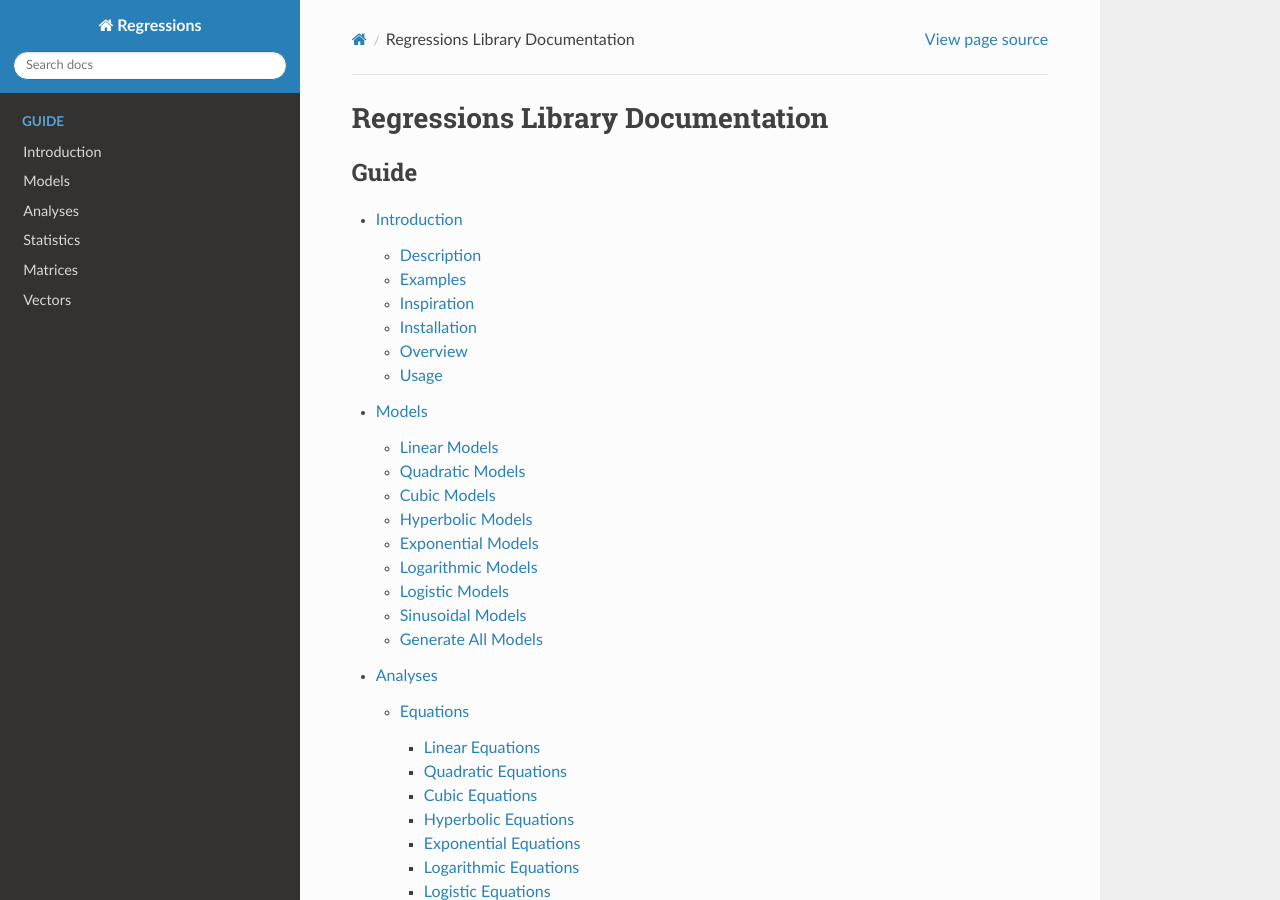
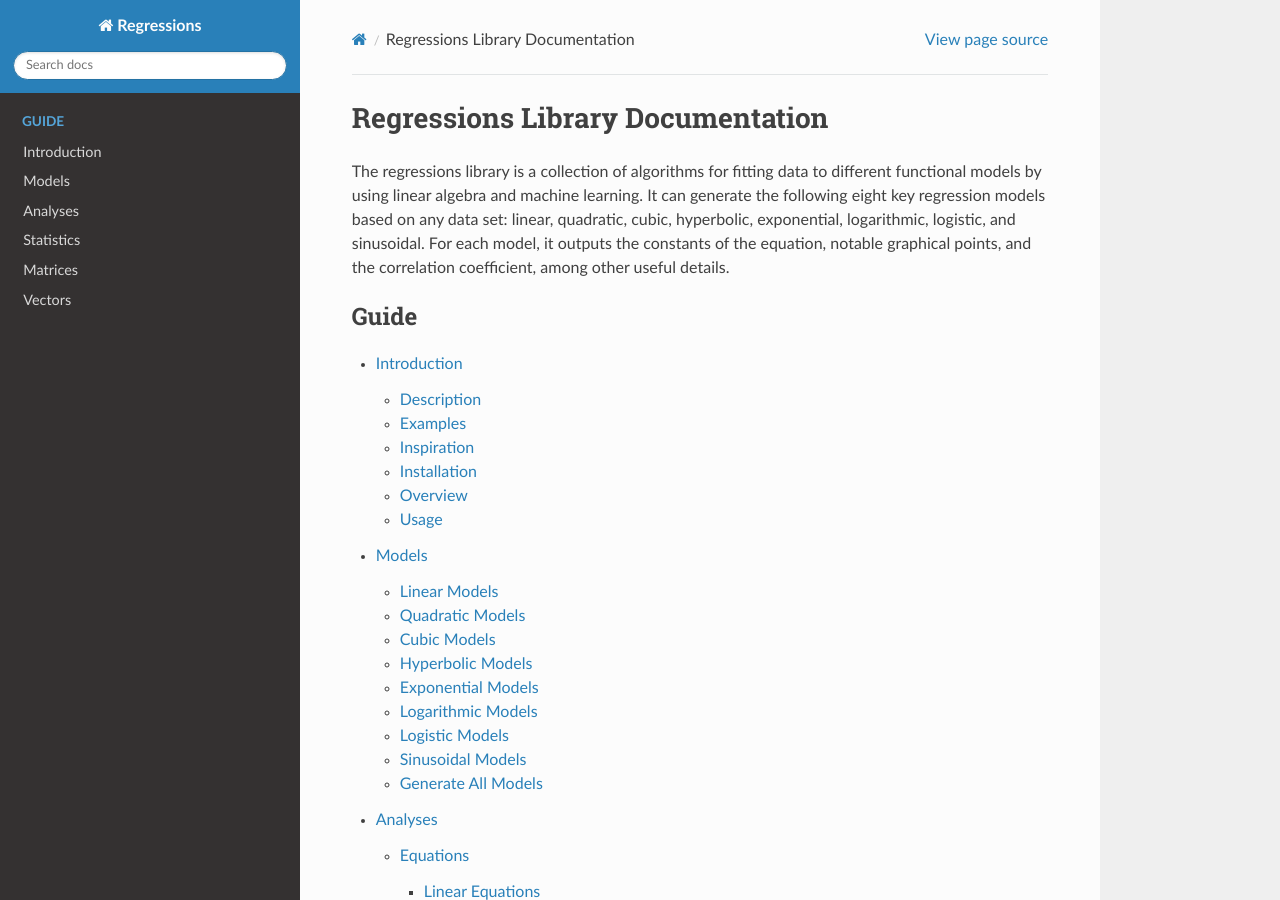
Before and after one commit to jtreeves/regressions_library, a Sphinx documentation site: the page built from documentation/source/index.rst, in a window 1280 px wide and 900 px high. Built offline with Sphinx 7.4.7 and the Read the Docs theme 2.0.0, drawn with Linux system fonts in a browser that asks for light colours; some of the changed text lies outside the part shown.

Commit message:
[documentation] Add intro paragraph to main landing page

```diff
--- a/documentation/source/index.rst
+++ b/documentation/source/index.rst
@@ -1,10 +1,7 @@
-.. Regressions documentation master file, created by
-    sphinx-quickstart on Tue Mar 30 23:43:09 2021.
-    You can adapt this file completely to your liking, but it should at least
-    contain the root `toctree` directive.
-
 Regressions Library Documentation
 =================================
+
+The regressions library is a collection of algorithms for fitting data to different functional models by using linear algebra and machine learning. It can generate the following eight key regression models based on any data set: linear, quadratic, cubic, hyperbolic, exponential, logarithmic, logistic, and sinusoidal. For each model, it outputs the constants of the equation, notable graphical points, and the correlation coefficient, among other useful details.
 
 .. toctree::
     :maxdepth: 4
```
Also changed, not shown: other parts of documentation/source/index.rst (+2 -2 lines).
